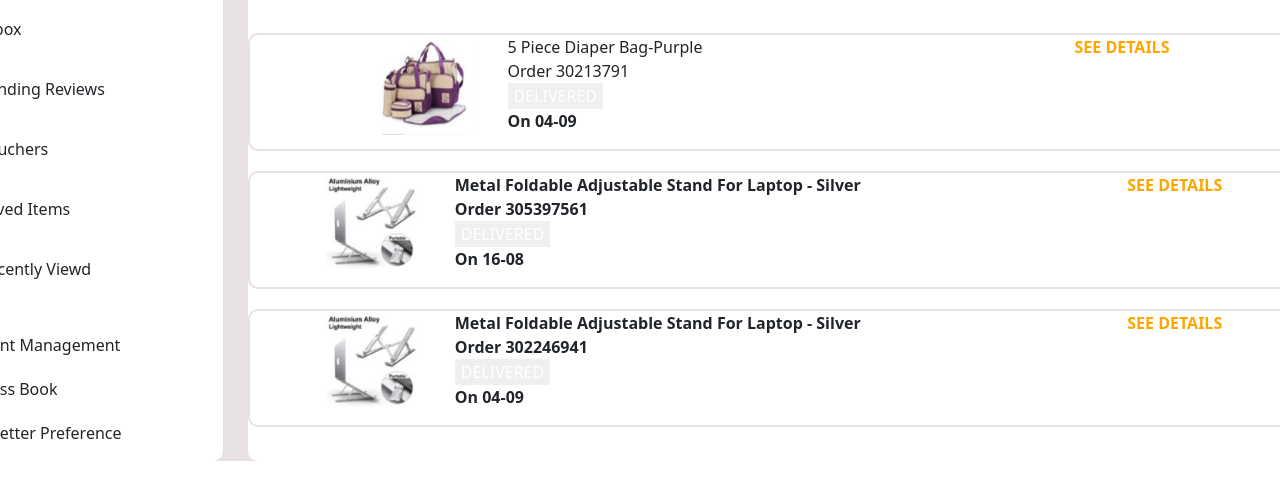
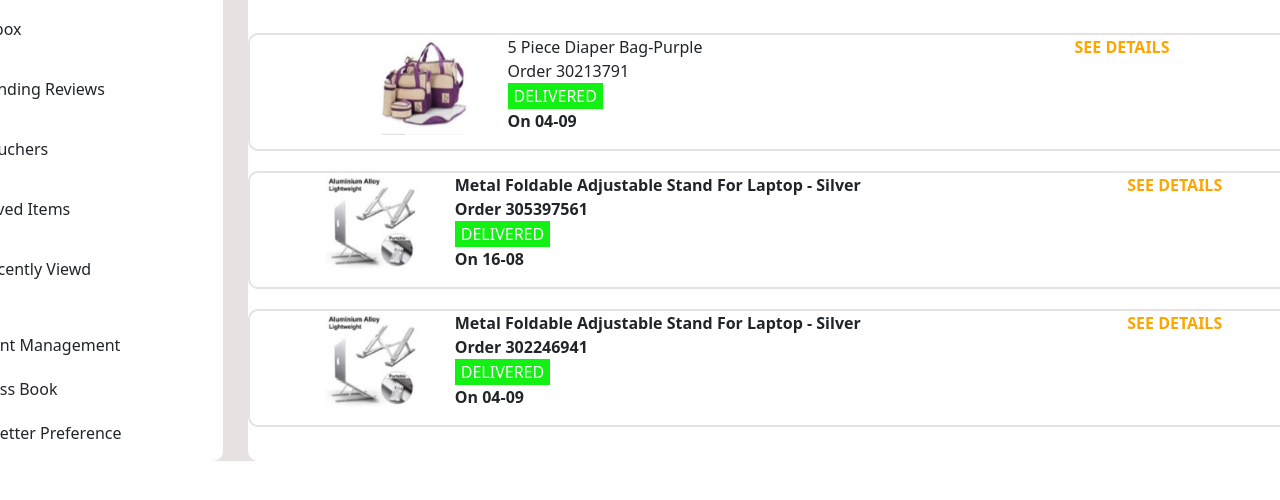
Before and after one commit to Josephbwanika/KATO-JOSEPH-BWANIKA_Reg2023-B291-11709, a plain HTML site: page index.html in a window 1280 px wide. Shown: the part 280-780 px from the top of the page. Drawn offline with nearby package versions, Linux system fonts and the light colour scheme.

Commit message:
Update style.css

```diff
--- a/style.css
+++ b/style.css
@@ -177,6 +177,7 @@
 .GNbTN{
     color: white;
     border-style: none;
+     background-color:rgb(19, 240, 19) ;
 }
 
 .delList{
```
